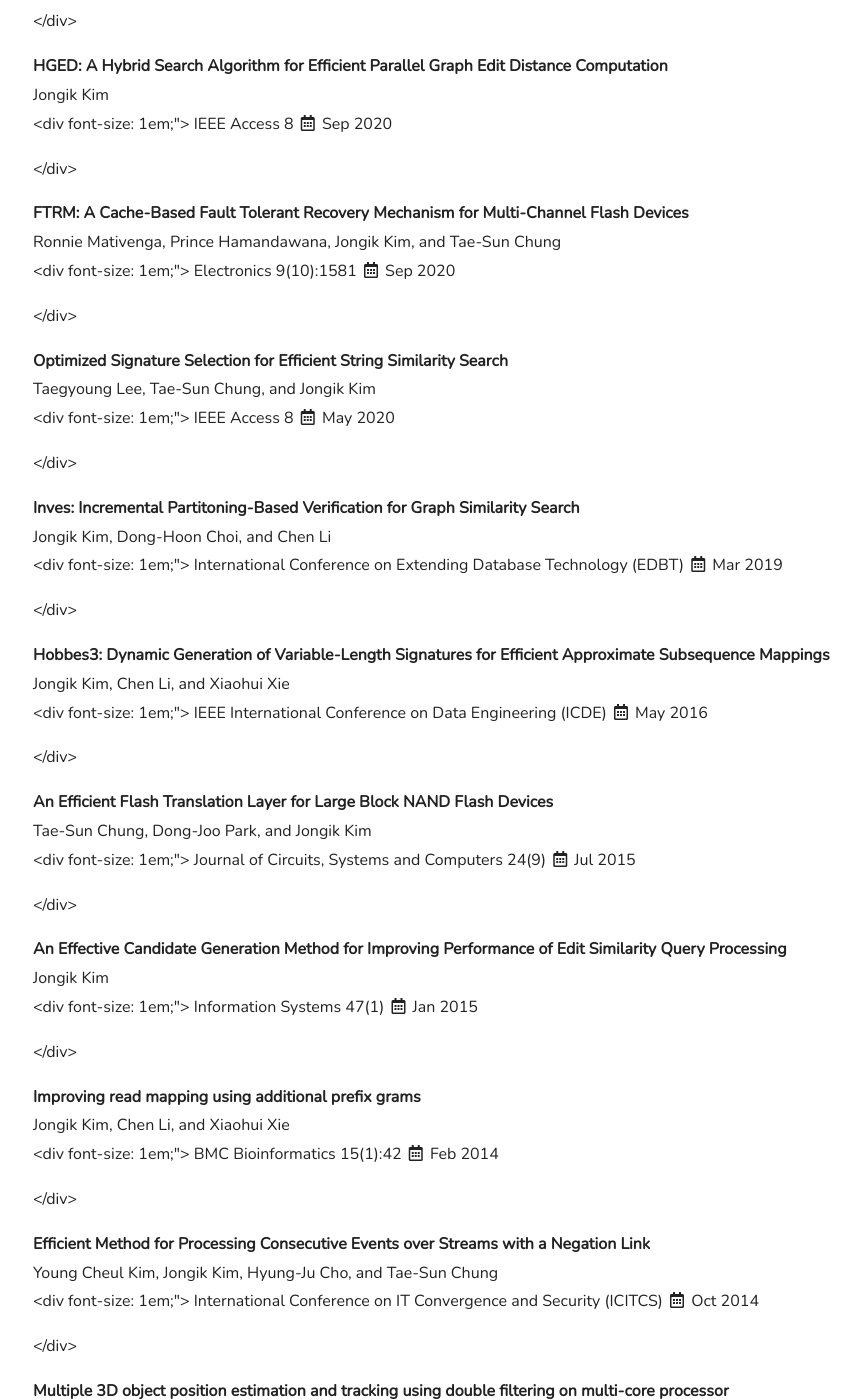
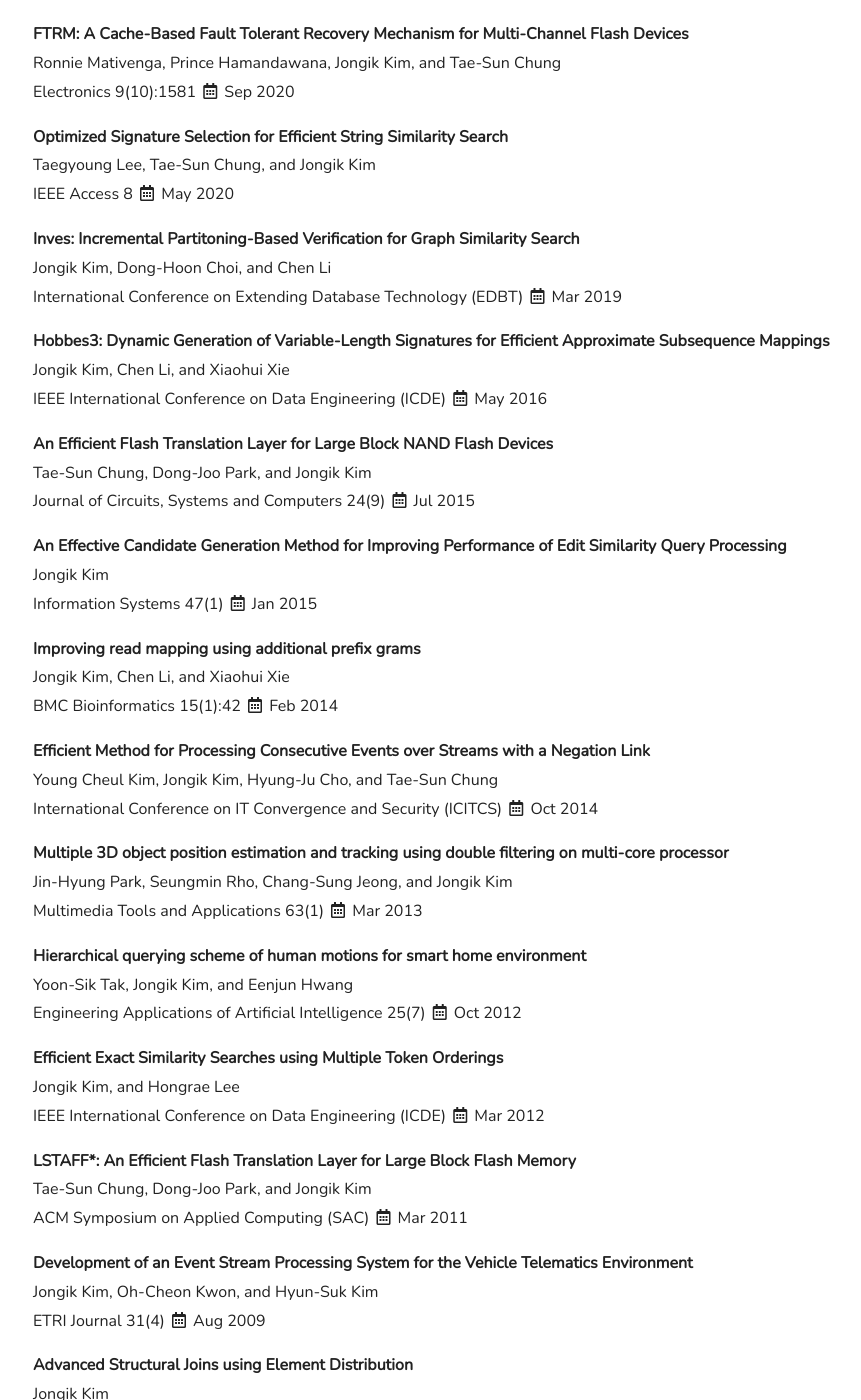
Before and after one commit to cnu-infolab/cnu-infolab.github.io, a Jekyll site: the page built from publications.md, in a window 1280 px wide and 1400 px high, scrolled down 589 px. Shown: the whole window, without its empty margins (180-1041 px from the left). Built offline with Jekyll 4.4.1, drawn with Linux system fonts in a browser that asks for light colours; nearby versions of some CDN libraries; some of the changed text lies outside the part shown.

Commit message:
Update publications.md

```diff
--- a/publications.md
+++ b/publications.md
@@ -21,7 +21,7 @@ title: ""
             {% endif %}
         {% endfor %}
 	  </div>
-	  <div font-size: 1em;">
+	  <div style="font-size: 1em;">
 	{{ paper.publisher.venue }}
 	<i class="far fa-calendar-alt fa-fw"></i> {{ paper.month }} {{ paper.year }}
 	  </div>
```
